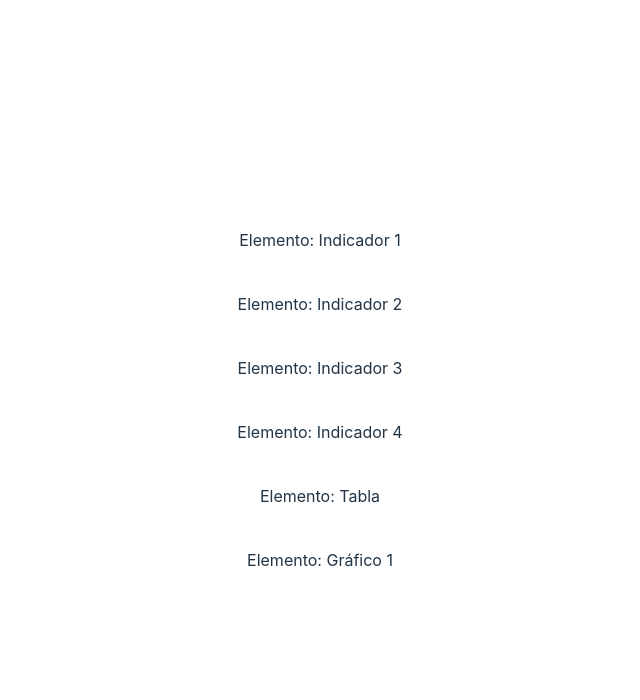
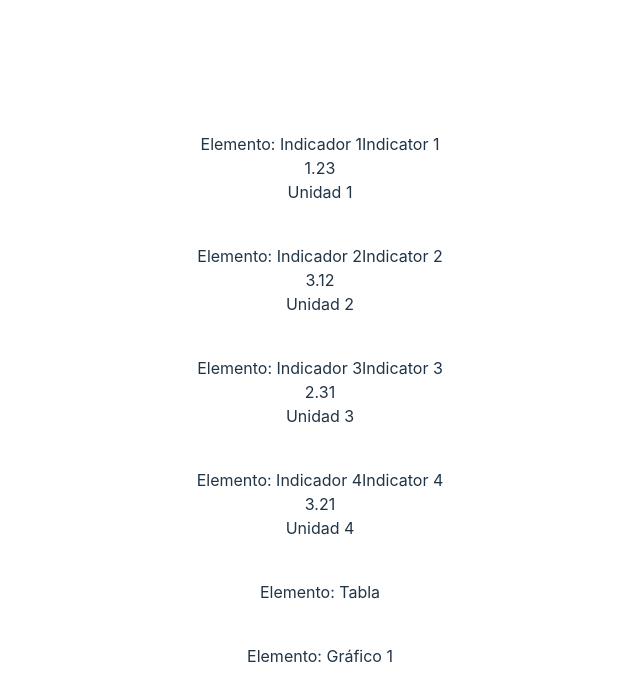
Before and after one commit to Sebhvarg/dashboard, a React (Vite) app: page / in a window 1280 px wide. Shown: the top 700 px of the page, without its empty margins (320-960 px from the left). Built offline with nearby package versions, Linux system fonts and the light colour scheme.

Commit message:
Agregar Indicadores

```diff
--- a/src/App.tsx
+++ b/src/App.tsx
@@ -2,6 +2,7 @@
 import './App.css'
 // Grid version 2
 import Grid from '@mui/material/Grid2'
+import IndicatorWeather from './components/IndicatorWeather'
 
 
 function App() {
@@ -11,13 +12,18 @@
       <Grid container spacing={5}>
 
         {/* Indicadores */}
-        <Grid size={{ xs: 12, xl: 3 }} >Elemento: Indicador 1</Grid>
-        <Grid size={{ xs: 12, xl: 3 }} >Elemento: Indicador 2</Grid>
-        <Grid size={{ xs: 12, xl: 3 }} >Elemento: Indicador 3</Grid>
-        <Grid size={{ xs: 12, xl: 3 }} >Elemento: Indicador 4</Grid>
-
-
-
+        <Grid size={{ xs: 12, xl: 3 }} >Elemento: Indicador 1
+        <IndicatorWeather title={'Indicator 1'} subtitle={'Unidad 1'} value={"1.23"} />
+        </Grid>
+        <Grid size={{ xs: 12, xl: 3 }} >Elemento: Indicador 2
+        <IndicatorWeather title={'Indicator 2'} subtitle={'Unidad 2'} value={"3.12"} />
+        </Grid>
+        <Grid size={{ xs: 12, xl: 3 }} >Elemento: Indicador 3
+        <IndicatorWeather title={'Indicator 3'} subtitle={'Unidad 3'} value={"2.31"} />
+        </Grid>
+        <Grid size={{ xs: 12, xl: 3 }} >Elemento: Indicador 4
+        <IndicatorWeather title={'Indicator 4'} subtitle={'Unidad 4'} value={"3.21"} />
+          </Grid>
 
         {/* Tabla */}
         <Grid size={{xs: 12, xl: 8}}>Elemento: Tabla</Grid>
--- /dev/null
+++ b/src/components/IndicatorWeather.tsx
@@ -0,0 +1,15 @@
+import React from "react";
+interface Indicator {
+    title?: String;
+    subtitle?: String;
+    value?: String;
+}
+export default function IndicatorWeather(config: Indicator) {
+    return (
+        <>
+            {config.title}<br />
+            {config.value}<br />
+            {config.subtitle}
+        </>
+    );
+}
```
